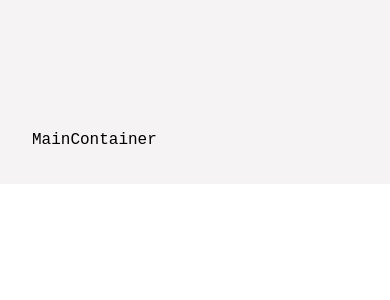
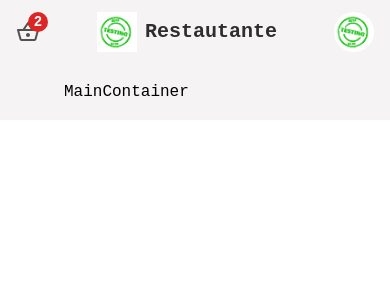
Before and after one commit to JorgeBlanco99/RestauranteApp, a React (Create React App) app: page / in a window 390 px wide. Shown: the top 300 px of the page. Built offline with nearby package versions, Linux system fonts and the light colour scheme.

Commit message:
User login/logout and control , header fix and mobile header  added

```diff
--- a/src/App.js
+++ b/src/App.js
@@ -4,10 +4,10 @@
 import {AnimatePresence} from "framer-motion";
 const App = () => {
   return (
-  <AnimatePresence>
+  <AnimatePresence exitBeforeEnter>
     <div className="w-screen h-auto flex flex-col bg-primary">
       <Header/>
-      <main className='mt-24 p-8 w-full'>
+      <main className='mt-16 md:mt-20 px-16 py-4 p-8 w-full'>
         <Routes>
           <Route path="/*" element={<MainContainer/>} />
           <Route path="/createItem" element={<CreateContainer/>} />
--- a/src/components/Header.jsx
+++ b/src/components/Header.jsx
@@ -1,21 +1,42 @@
-import React from 'react'
+import React, {useState} from 'react'
 import Logo from './img/logo.jpg'
-import { MdOutlineShoppingBasket } from "react-icons/md";
-import { BiUserCircle } from "react-icons/bi";
+import { MdOutlineShoppingBasket, MdAdd, MdLogout } from "react-icons/md";
+import {Link} from "react-router-dom";
 import { motion } from 'framer-motion';
-import {Link} from "react-router-dom";
-
 import { getAuth, signInWithPopup, GoogleAuthProvider } from "firebase/auth";
 import { app } from '../firebase.config';
+import { useStateValue} from '../context/StateProvider';
+import { actionType } from '../context/reducer';
 const Header = () => {
   const firebaseAuth = getAuth(app);
   const provider = new GoogleAuthProvider();
+
+  const[{user}, dispatch] = useStateValue();
+
+  const[isMenu, setIsMenu] = useState(false);
+
   const login = async () => {
-    const response = await signInWithPopup(firebaseAuth,provider);
-    console.log(response);
+    if(!user){
+      const {user: {refreshToken, providerData}} = await signInWithPopup(firebaseAuth,provider);
+      dispatch({
+        type: actionType.SET_USER,
+        user: providerData[0],
+      });
+      localStorage.setItem('user', JSON.stringify(providerData[0]));
+    }else {
+      setIsMenu(!isMenu);
+    }
   };
+  const logout = () => {
+    setIsMenu(false);
+    localStorage.clear()
+    dispatch({
+      type: actionType.SET_USER,
+      user:null,
+    })
+  }
   return (
-    <header className="fixed z-50 w-screen p-6 px-16">
+    <header className="fixed z-50 w-screen p-3  px-4 md:p-6 md:px-16">
         {/*desktop tablet*/}
         <div className="hidden md:flex w-full h-full items-center justify-between">
           <Link to = {"/"} className='flex items-center gap-2'>
@@ -38,12 +59,81 @@
               </div>
             </div>
             <div className="relative">
-              <BiUserCircle className="text-textColor text-3xl cursor-pointer"  onClick={login}/>
+            <motion.img
+              whileTap={{scale:0.6}}
+              src={user?.photoURL ?? Logo} className="w-10 min-w-[40px] h-10 min-h-[40px] drop-shadow-x1 cursor-pointer rounded-full"
+              alt="userprofile" onClick={login}/>
+                {isMenu && (
+                  <motion.div initial={{opacity:0 , scale:0.6}}
+                  animate={{opacity:1 , scale:1}}
+                  exit={{opacity:0 , scale:0.6}}
+                   className="w-40 bg-white shadow-x1 rounded-lg flex flex-col absolute top-12 right-0">
+                {/*MODO ADMIN CUTRE HACER BIEN*/}
+                  {
+                    user && user.email === "ikoke67@gmail.com" && (
+                      <Link to={"/createItem"}>
+                      <p className='px-4 py-2 flex items-center gap-3 cursor-pointer hover:bg-slate-200
+                      transition-all duration-75 ease-out text-textColor'> Nuevo Producto <MdAdd/></p>
+                      </Link>
+                    )
+                  }
+                <p className='px-4 py-2 flex items-center gap-3 cursor-pointer hover:bg-slate-200
+                transition-all duration-75 ease-out text-textColor'  onClick={logout}>Cerrar sesion <MdLogout/></p>
+              </motion.div>
+                )}
+
+
             </div>
           </div>
         </div>
         {/*Mobile*/}
-        <div className="flex md:hidden w-full h-full"></div>
+        <div className="flex items-center justify-between md:hidden w-full h-full">
+
+          <div className="relative flex items-center justify-center">
+              <MdOutlineShoppingBasket className="text-textColor text-2xl cursor-pointer"/>
+              <div className="absolute -top-2 -right-2 w-5 h-5 rounded-full bg-red-600 flex items-center justify-center">
+                <p className="text-sm text-white font-semibold">2</p>
+              </div>
+            </div>
+
+            <Link to = {"/"} className='flex items-center gap-2'>
+            <img src={Logo} className="w-10 object-cover" alt="logo"/>
+            <p className="text-headingColor text-xl font-bold">Restautante</p>
+          </Link>
+          <div className="relative">
+              <motion.img
+              whileTap={{scale:0.6}}
+              src={user ? user.photoURL : Logo} className="w-10 min-w-[40px] h-10 min-h-[40px] drop-shadow-x1 cursor-pointer rounded-full"
+              alt="userprofile" onClick={login}/>
+
+              {
+                isMenu && (
+                  <div className="w-40 bg-white shadow-x1 rounded-lg flex flex-col absolute top-12 right-0">
+                {/*MODO ADMIN CUTRE HACER BIEN*/}
+                {
+                 user && user.email === "ikoke67@gmail.com" && (
+                  <Link to={"/createItem"}>
+                  <p className='px-4 py-2 flex items-center gap-3 cursor-pointer hover:bg-slate-200
+                  transition-all duration-75 ease-out text-textColor'> Nuevo Producto <MdAdd/></p>
+                  </Link>
+                )}
+                <ul className="flex flex-col">
+                <li className="text-base text-textColor hover:text-headingColor duration-100 transition-all ease-in-out cursor-pointer hover:bg-slate-200 gap-3 px-4 py-2">
+                  Inicio</li>
+                <li className="text-base text-textColor hover:text-headingColor duration-100 transition-all ease-in-out cursor-pointer hover:bg-slate-200 gap-3 px-4 py-2">
+                  Menu</li>
+                <li className="text-base text-textColor hover:text-headingColor duration-100 transition-all ease-in-out cursor-pointer hover:bg-slate-200 gap-3 px-4 py-2">
+                  Sobre Nosotros</li>
+              </ul>
+                <p className='px-4 py-2 flex items-center gap-3 cursor-pointer hover:bg-slate-200
+                transition-all duration-75 ease-out text-textColor justify-center bg-gray-200' onClick={logout}>Cerrar sesion <MdLogout/></p>
+              </div>
+
+              )}
+
+
+            </div>
+        </div>
     </header>
   );
 };
--- /dev/null
+++ b/src/context/StateProvider.js
@@ -0,0 +1,11 @@
+import React,{createContext, useContext,useReducer} from "react";
+
+export const StateContext = createContext();
+
+export const StateProvider = ({reducer,initialState,children}) => (
+    <StateContext.Provider value={useReducer(reducer,initialState)}>
+        {children}
+    </StateContext.Provider>
+);
+
+export const useStateValue = () => useContext(StateContext);
--- /dev/null
+++ b/src/context/initalState.js
@@ -0,0 +1,7 @@
+import { fetchUser } from "../utils/fetchLocalStorageData";
+
+const  userInfo = fetchUser()
+
+export const initialState = {
+    user: userInfo,
+};
--- /dev/null
+++ b/src/context/reducer.js
@@ -0,0 +1,20 @@
+export const actionType = {
+    SET_USER: 'SET_USER',
+};
+
+const reducer = (state,action) => {
+    console.log(action);
+    switch (action.type) {
+        case actionType.SET_USER:
+            return{
+                ...state,
+                user: action.user,
+            }
+            break;
+
+        default:
+            return state;
+            break;
+    }
+}
+export default reducer;
--- a/src/index.js
+++ b/src/index.js
@@ -1,11 +1,20 @@
 import React from "react";
 import ReactDOM from "react-dom";
 import './index.css';
+
 import {BrowserRouter as Router} from "react-router-dom";
+
 import App from './App'
+import { StateProvider } from "./context/StateProvider";
+import { initialState } from "./context/initalState";
+import reducer from "./context/reducer";
+
 
 ReactDOM.render(
-<Router>
-    <App/>
-</Router>
-,document.getElementById("root"));
+    <Router>
+    <StateProvider initialState={initialState} reducer={reducer}>
+        <App/>
+    </StateProvider>
+    </Router>
+,document.getElementById("root")
+);
--- /dev/null
+++ b/src/utils/fetchLocalStorageData.js
@@ -0,0 +1,7 @@
+export const fetchUser = () => {
+    const userInfo =
+        localStorage.getItem("user") !== "undefined"
+            ? JSON.parse(localStorage.getItem("user"))
+            : localStorage.clear();
+    return userInfo;
+};
```
